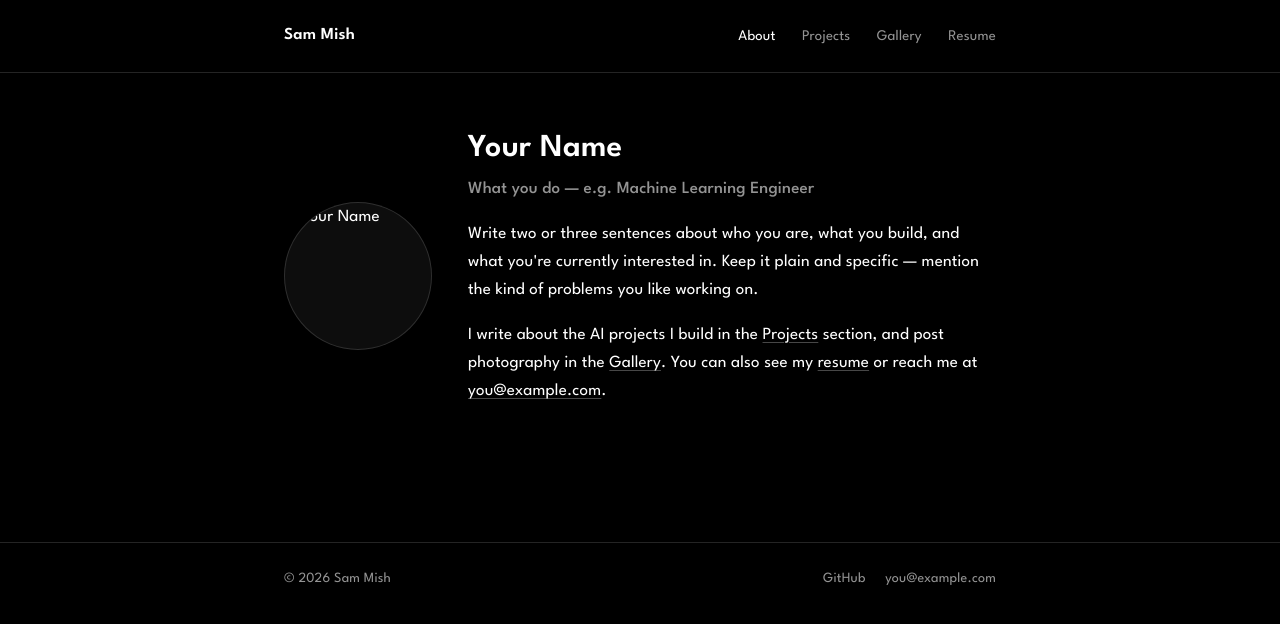
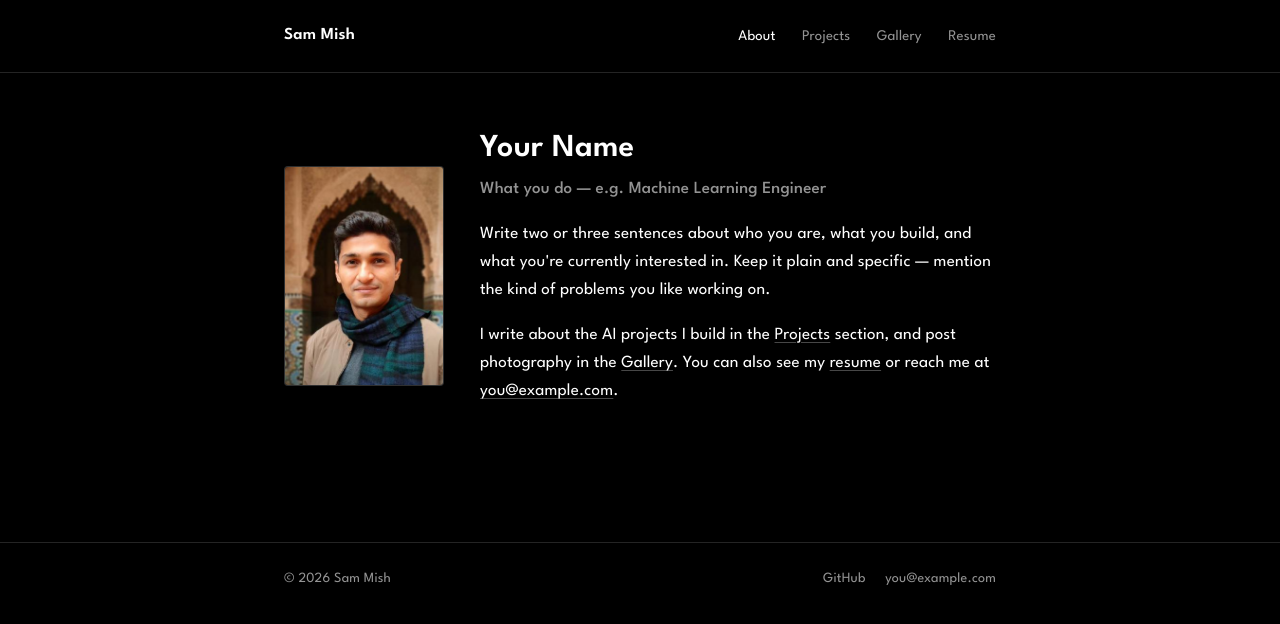
Before and after one commit to sam-mish/sam-mish.github.io, a Jekyll site: the page built from index.md, in a window 1280 px wide. Shown: the top 624 px of the page. Built offline with Jekyll 4.4.1, drawn with Linux system fonts in a browser that asks for light colours.

Commit message:
Add real profile photo and make hero image rectangular
Replaces the placeholder circular avatar with a rectangular container
sized for a portrait photo.

Co-Authored-By: Claude Sonnet 5 <noreply@anthropic.com>

```diff
--- a/assets/css/style.css
+++ b/assets/css/style.css
@@ -122,9 +122,9 @@ code {
   flex-wrap: wrap;
 }
 .hero__photo {
-  width: 148px;
-  height: 148px;
-  border-radius: 50%;
+  width: 160px;
+  height: 220px;
+  border-radius: 4px;
   object-fit: cover;
   flex-shrink: 0;
   background: var(--surface);
```
Also changed, not shown: assets/img/profile.jpg (added).
